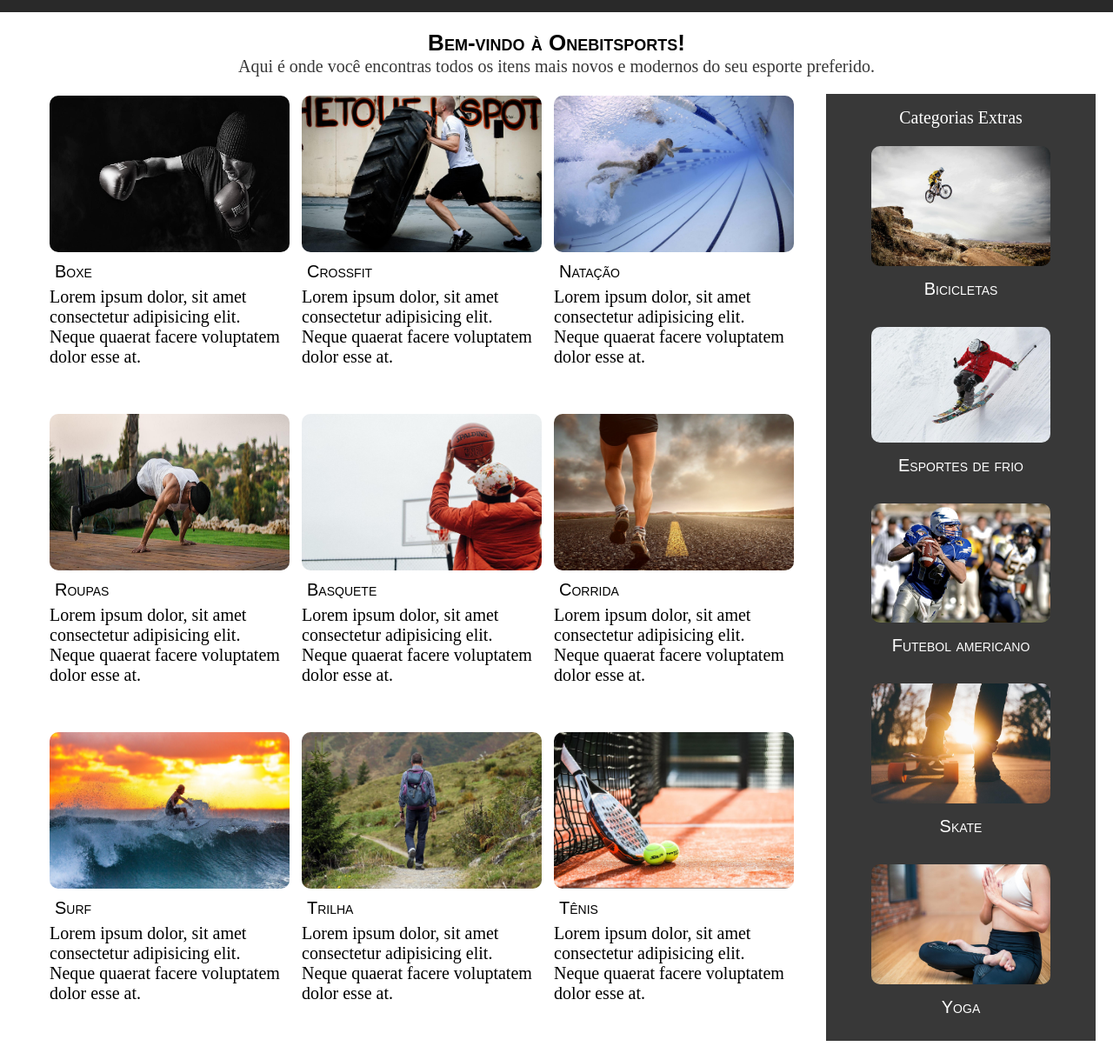
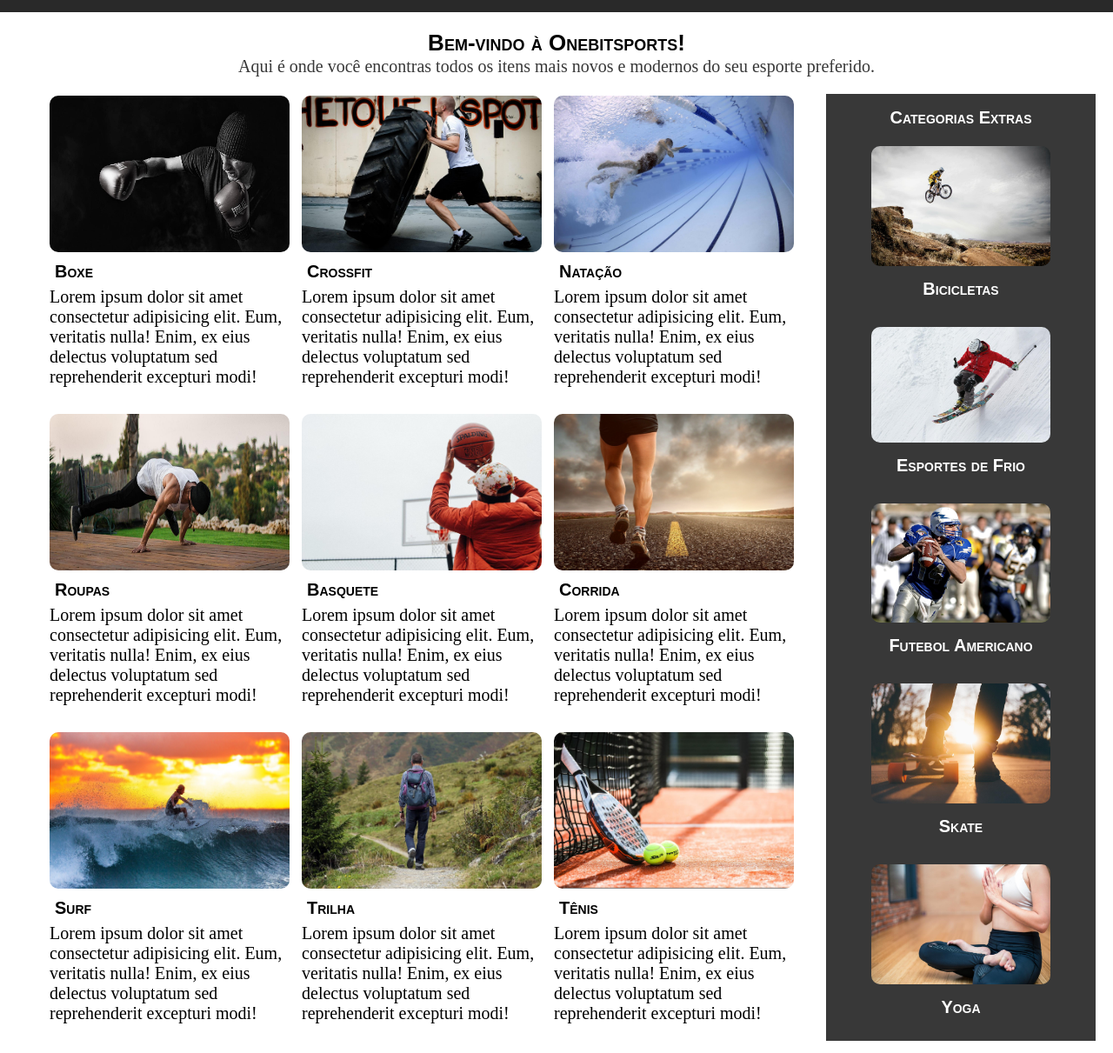
Before and after one commit to joaoeduardogomes/curso-fullstack-onebitcode, a plain HTML site: page 02 Módulo CSS/grid + flexbox/index.html in a window 1280 px wide. Shown: the part 80-1291 px from the top of the page at 87% size. Drawn offline with Linux system fonts and the light colour scheme.

Commit message:
grid + flex project done

```diff
--- a/02 Módulo CSS/grid + flexbox/index.html
+++ b/02 Módulo CSS/grid + flexbox/index.html
@@ -26,79 +26,79 @@
             <main class="mainContent">
                 <div class="categoryCard">
                     <img src="img/boxe.jpg" alt="mainCardImg" class="mainCardImg">
-                    <p class="mainCategoryCardTitle">Boxe</p>
-                    <p class="mainCategoryCardDescription">Lorem ipsum dolor, sit amet consectetur adipisicing elit. Neque quaerat facere voluptatem dolor esse at.</p>
+                    <h3 class="mainCategoryCardTitle">Boxe</h3>
+                    <p class="mainCategoryCardDescription">Lorem ipsum dolor sit amet consectetur adipisicing elit. Eum, veritatis nulla! Enim, ex eius delectus voluptatum sed reprehenderit excepturi modi!</p>
                 </div>
                 <div class="categoryCard">
                     <img src="img/crossfit.jpg" alt="mainCardImg" class="mainCardImg">
-                    <p class="mainCategoryCardTitle">Crossfit</p>
-                    <p class="mainCategoryCardDescription">Lorem ipsum dolor, sit amet consectetur adipisicing elit. Neque quaerat facere voluptatem dolor esse at.</p>
+                    <h3 class="mainCategoryCardTitle">Crossfit</h3>
+                    <p class="mainCategoryCardDescription">Lorem ipsum dolor sit amet consectetur adipisicing elit. Eum, veritatis nulla! Enim, ex eius delectus voluptatum sed reprehenderit excepturi modi!</p>
                 </div>
                 <div class="categoryCard">
                     <img src="img/natacao.jpg" alt="mainCardImg" class="mainCardImg">
-                    <p class="mainCategoryCardTitle">Natação</p>
-                    <p class="mainCategoryCardDescription">Lorem ipsum dolor, sit amet consectetur adipisicing elit. Neque quaerat facere voluptatem dolor esse at.</p>
+                    <h3 class="mainCategoryCardTitle">Natação</h3>
+                    <p class="mainCategoryCardDescription">Lorem ipsum dolor sit amet consectetur adipisicing elit. Eum, veritatis nulla! Enim, ex eius delectus voluptatum sed reprehenderit excepturi modi!</p>
                 </div>
                 <div class="categoryCard">
                     <img src="img/roupas.jpg" alt="mainCardImg" class="mainCardImg">
-                    <p class="mainCategoryCardTitle">Roupas</p>
-                    <p class="mainCategoryCardDescription">Lorem ipsum dolor, sit amet consectetur adipisicing elit. Neque quaerat facere voluptatem dolor esse at.</p>
+                    <h3 class="mainCategoryCardTitle">Roupas</h3>
+                    <p class="mainCategoryCardDescription">Lorem ipsum dolor sit amet consectetur adipisicing elit. Eum, veritatis nulla! Enim, ex eius delectus voluptatum sed reprehenderit excepturi modi!</p>
                 </div>
                 <div class="categoryCard">
                     <img src="img/basquete.jpg" alt="mainCardImg" class="mainCardImg">
-                    <p class="mainCategoryCardTitle">Basquete</p>
-                    <p class="mainCategoryCardDescription">Lorem ipsum dolor, sit amet consectetur adipisicing elit. Neque quaerat facere voluptatem dolor esse at.</p>
+                    <h3 class="mainCategoryCardTitle">Basquete</h3>
+                    <p class="mainCategoryCardDescription">Lorem ipsum dolor sit amet consectetur adipisicing elit. Eum, veritatis nulla! Enim, ex eius delectus voluptatum sed reprehenderit excepturi modi!</p>
                 </div>
                 <div class="categoryCard">
                     <img src="img/corrida.jpg" alt="mainCardImg" class="mainCardImg">
-                    <p class="mainCategoryCardTitle">Corrida</p>
-                    <p class="mainCategoryCardDescription">Lorem ipsum dolor, sit amet consectetur adipisicing elit. Neque quaerat facere voluptatem dolor esse at.</p>
+                    <h3 class="mainCategoryCardTitle">Corrida</h3>
+                    <p class="mainCategoryCardDescription">Lorem ipsum dolor sit amet consectetur adipisicing elit. Eum, veritatis nulla! Enim, ex eius delectus voluptatum sed reprehenderit excepturi modi!</p>
                 </div>
                 <div class="categoryCard">
                     <img src="img/surf.jpg" alt="mainCardImg" class="mainCardImg">
-                    <p class="mainCategoryCardTitle">Surf</p>
-                    <p class="mainCategoryCardDescription">Lorem ipsum dolor, sit amet consectetur adipisicing elit. Neque quaerat facere voluptatem dolor esse at.</p>
+                    <h3 class="mainCategoryCardTitle">Surf</h3>
+                    <p class="mainCategoryCardDescription">Lorem ipsum dolor sit amet consectetur adipisicing elit. Eum, veritatis nulla! Enim, ex eius delectus voluptatum sed reprehenderit excepturi modi!</p>
                 </div>
                 <div class="categoryCard">
                     <img src="img/trilha.jpg" alt="mainCardImg" class="mainCardImg">
-                    <p class="mainCategoryCardTitle">Trilha</p>
-                    <p class="mainCategoryCardDescription">Lorem ipsum dolor, sit amet consectetur adipisicing elit. Neque quaerat facere voluptatem dolor esse at.</p>
+                    <h3 class="mainCategoryCardTitle">Trilha</h3>
+                    <p class="mainCategoryCardDescription">Lorem ipsum dolor sit amet consectetur adipisicing elit. Eum, veritatis nulla! Enim, ex eius delectus voluptatum sed reprehenderit excepturi modi!</p>
                 </div>
                 <div class="categoryCard">
                     <img src="img/tenis.jpg" alt="mainCardImg" class="mainCardImg">
-                    <p class="mainCategoryCardTitle">Tênis</p>
-                    <p class="mainCategoryCardDescription">Lorem ipsum dolor, sit amet consectetur adipisicing elit. Neque quaerat facere voluptatem dolor esse at.</p>
+                    <h3 class="mainCategoryCardTitle">Tênis</h3>
+                    <p class="mainCategoryCardDescription">Lorem ipsum dolor sit amet consectetur adipisicing elit. Eum, veritatis nulla! Enim, ex eius delectus voluptatum sed reprehenderit excepturi modi!</p>
                 </div>
 
             </main>
 
             <aside class="sidebarContent">
-                <p>Categorias Extras</p>
+                <h2>Categorias Extras</h2>
                 <div class="sidebarCard">
                     <img src="img/bicicletas.jpg" alt="sidebarCardImg" class="sidebarCardImg">
-                    <p class="sidebarCardTitle">Bicicletas</p>
+                    <h3 class="sidebarCardTitle">Bicicletas</h3>
                 </div>
                 <div class="sidebarCard">
                     <img src="img/esportesNaNeve.jpg" alt="sidebarCardImg" class="sidebarCardImg">
-                    <p class="sidebarCardTitle">Esportes de frio</p>
+                    <h3 class="sidebarCardTitle">Esportes de Frio</h3>
                 </div>
                 <div class="sidebarCard">
                     <img src="img/futebolAmericano.jpg" alt="sidebarCardImg" class="sidebarCardImg">
-                    <p class="sidebarCardTitle">Futebol americano</p>
+                    <h3 class="sidebarCardTitle">Futebol Americano</h3>
                 </div>
                 <div class="sidebarCard">
                     <img src="img/skate.jpg" alt="sidebarCardImg" class="sidebarCardImg">
-                    <p class="sidebarCardTitle">Skate</p>
+                    <h3 class="sidebarCardTitle">Skate</h3>
                 </div>
                 <div class="sidebarCard">
                     <img src="img/yoga.jpg" alt="sidebarCardImg" class="sidebarCardImg">
-                    <p class="sidebarCardTitle">Yoga</p>
+                    <h3 class="sidebarCardTitle">Yoga</h3>
                 </div>
             </aside>
         </section>
 
         <footer class="footer">
-            <img src="img/logo-onebitcode.svg" alt="logo-footer">
+            <img src="img/logo-onebitcode.svg" alt="logo-footer" class="logoFooter">
             <a href="#backToTop" class="footerAnchor">Voltar para o topo</a>
         </footer>
     </div>
--- a/02 Módulo CSS/grid + flexbox/style.css
+++ b/02 Módulo CSS/grid + flexbox/style.css
@@ -11,12 +11,9 @@
 
 .container {
     min-height: 100vh;
+    max-width: 100vw;
     display: flex;
     flex-direction: column;
-}
-
-.logoNavBar {
-    width: 180px;
 }
 
 .header {
@@ -30,6 +27,11 @@
     padding: 30px;
     gap: 8px 15px;
 }
+
+.logoNavBar {
+    width: 180px;
+}
+
 .headerBtnGroup {
     display: flex;
     gap: 1.8rem;
@@ -68,29 +70,9 @@
     grid-template-areas: "mainContent sidebarContent";
     padding: 20px;
     flex: 1 0 auto;
+    max-width: 1440px;
+    margin: auto;
     /* grid-auto-rows: minmax(100px, auto); */
-}
-
-.mainCardImg {
-    width: 100%;
-    height: 180px;
-    border-radius: 10px;
-}
-.sidebarCardImg {
-    width: 100%;
-    border-radius: 10px;
-}
-
-.categoryCard {
-    width: 280px;
-    height: 330px;
-    border: 2px solid transparent;
-    border-radius: 10px;
-    transition: all 0.5s ease-in-out;
-    cursor: pointer;
-}
-.categoryCard:hover {
-    border-color: black;
 }
 
 .mainContent {
@@ -99,6 +81,24 @@
     justify-content: center;
     gap: 10px;
     grid-area: mainContent;
+}
+
+.mainCardImg {
+    width: 100%;
+    height: 180px;
+    border-radius: 10px;
+}
+
+.categoryCard {
+    width: 280px;
+    height: auto;
+    border: 2px solid transparent;
+    border-radius: 12px;
+    transition: all 0.5s ease-in-out;
+    cursor: pointer;
+}
+.categoryCard:hover {
+    border-color: black;
 }
 
 .mainCategoryCardTitle {
@@ -117,6 +117,15 @@
     grid-area: sidebarContent;
     gap: 20px;
 }
+.sidebarContent h2 {
+    font-family: Arial, Helvetica, sans-serif;
+    font-variant: small-caps;
+}
+.sidebarCardImg {
+    width: 100%;
+    border-radius: 10px;
+}
+
 .sidebarCard {
     width: 75%;
     border: 1px solid transparent;
@@ -132,3 +141,48 @@
     text-align: center;
     padding: 10px;
 }
+
+.logoFooter {
+    width: 180px;
+}
+.footer {
+    width: 100%;
+    min-height: 40px;
+    background-color: #292929;
+    display: flex;
+    flex-wrap: wrap;
+    align-items: center;
+    justify-content: space-between;
+    padding: 30px;
+    gap: 15px;
+}
+.footerAnchor {
+    color: white;
+    text-decoration: none;
+}
+
+@media(max-width: 630px) {
+    .gridContainer {
+        grid-template-areas:
+            "mainContent"
+            "sidebarContent";
+    display: flex;
+    flex-direction: column;
+    align-items: center;
+    gap: 10px;
+    }
+
+    .sidebarCOntent {
+        min-width: auto;
+    }
+
+    .footerAnchor {
+        font-size: 18px;
+    }
+}
+
+@media(max-width: 463px) {
+    .header, .footer {
+        justify-content: center;
+    }
+}
```
